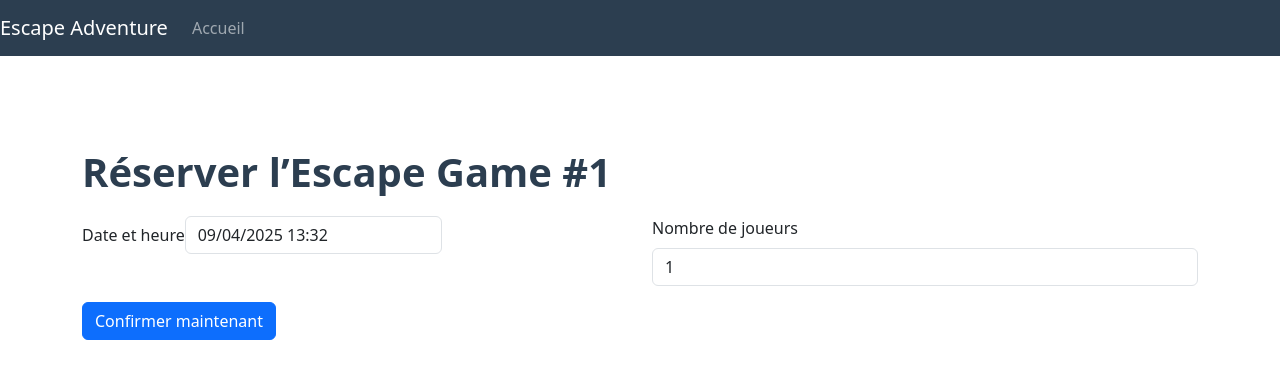
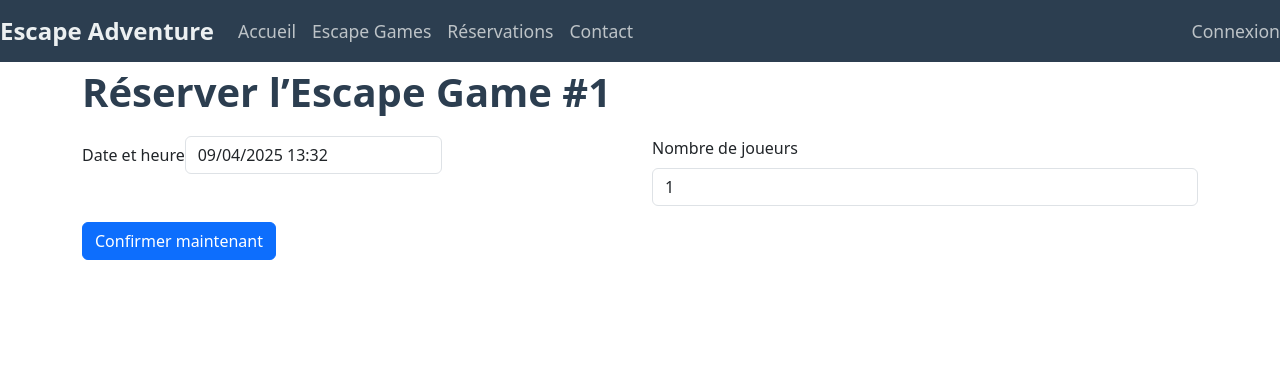
Before and after one commit to lauragwch/escape-game-front, a React (Vite) app: page /reservation/1 in a window 1280 px wide. Shown: the top 378 px of the page. Built offline with nearby package versions, Linux system fonts and the light colour scheme.

Commit message:
creation de la navbar

```diff
--- a/src/Components/NavBar.jsx
+++ b/src/Components/NavBar.jsx
@@ -1,16 +1,65 @@
-import { Navbar, Nav } from 'react-bootstrap';
+import React, { useState, useEffect } from 'react';
+import { Navbar, Nav, NavDropdown } from 'react-bootstrap';
+import { useNavigate } from 'react-router-dom';
+import 'bootstrap/dist/css/bootstrap.min.css';
 import '../Styles/NavBar.css';
 
 const NavBar = () => {
+  const [scroll, setScroll] = useState(false);
+  const navigate = useNavigate();
+  const token = localStorage.getItem('token'); // C'est le système d'authentification
+  const isConnected = !!token;
+
+  // Gestion du scroll
+  useEffect(() => {
+    const handleScroll = () => {
+      if (window.scrollY > 100) {
+        setScroll(true);
+      } else {
+        setScroll(false);
+      }
+    };
+    window.addEventListener('scroll', handleScroll);
+    return () => window.removeEventListener('scroll', handleScroll);
+  }, []);
+
+  const logout = () => {
+    localStorage.removeItem('token');
+    localStorage.removeItem('userId');
+    navigate('/login');
+  };
+
   return (
-    <Navbar bg="dark" variant="dark" expand="lg" className="mb-4">
-      <Navbar.Brand href="/">Escape Adventure</Navbar.Brand>
+    <Navbar
+      bg="dark"
+      variant="dark"
+      expand="lg"
+      fixed="top"
+      className={`mb-4 ${scroll ? 'active' : ''}`}
+    >
+      <Navbar.Brand onClick={() => navigate('/')}>Escape Adventure</Navbar.Brand>
       <Navbar.Toggle aria-controls="basic-navbar-nav" />
       <Navbar.Collapse id="basic-navbar-nav">
         <Nav className="me-auto">
-          <Nav.Link href="/">Accueil</Nav.Link>
-          {/* Ajouter d'autres liens plus tard */}
+          <Nav.Link onClick={() => navigate('/')}>Accueil</Nav.Link>
+          <Nav.Link onClick={() => navigate('/escape-games')}>
+            Escape Games
+          </Nav.Link>
+          <Nav.Link onClick={() => navigate('/reservations')}>
+            Réservations
+          </Nav.Link>
+          <Nav.Link onClick={() => navigate('/contact')}>Contact</Nav.Link>
         </Nav>
+        {isConnected ? (
+          <NavDropdown title="Mon Compte" id="account-dropdown">
+            <NavDropdown.Item onClick={() => navigate('/espace-client')}>
+              Espace Client
+            </NavDropdown.Item>
+            <NavDropdown.Item onClick={logout}>Déconnexion</NavDropdown.Item>
+          </NavDropdown>
+        ) : (
+          <Nav.Link onClick={() => navigate('/login')}>Connexion</Nav.Link>
+        )}
       </Navbar.Collapse>
     </Navbar>
   );
--- a/src/Pages/EspaceClient.jsx
+++ b/src/Pages/EspaceClient.jsx
@@ -29,6 +29,11 @@ const EspaceClient = () => {
     const game = escapeGames.find((g) => g.id === parseInt(escapeGameId, 10));
     if (!game) return 0;
     return game.type === 'Sur site' ? 100 : game.type === 'À domicile' ? 180 : 0;
+  };
+
+  // Fonction pour obtenir le tarif à partir de la réservation
+  const getReservationPrice = (reservation) => {
+    return reservation.escape_game_type === 'Sur site' ? 100 : reservation.escape_game_type === 'À domicile' ? 180 : 0;
   };
 
   useEffect(() => {
@@ -175,7 +180,7 @@ const EspaceClient = () => {
             <input
               type="text"
               className="form-control"
-              value={newReservation.escapeGameId ? `${getPrice(newReservation.escapeGameId)} €` : 'Tarif'}
+              value={newReservation.escapeGameId ? `${getPrice(newReservation.escapeGameId)} €` : 'N/A'}
               readOnly
             />
           </div>
@@ -195,6 +200,7 @@ const EspaceClient = () => {
               <th>Escape Game</th>
               <th>Date</th>
               <th>Participants</th>
+              <th>Tarif</th> {/* Nouvelle colonne */}
               <th>Statut</th>
               <th>Actions</th>
             </tr>
@@ -205,6 +211,7 @@ const EspaceClient = () => {
                 <td>{res.escape_game_nom}</td>
                 <td>{res.date_reservation}</td>
                 <td>{res.nombre_participants}</td>
+                <td>{getReservationPrice(res)} €</td> {/* Affichage du tarif */}
                 <td>{res.statut}</td>
                 <td>
                   <button
@@ -270,7 +277,7 @@ const EspaceClient = () => {
                 <input
                   type="text"
                   className="form-control"
-                  value={reservations.find(res => res.id === editReservation.id) ? `${getPrice(reservations.find(res => res.id === editReservation.id).escape_game_id)} €` : 'N/A'}
+                  value={`${getReservationPrice(reservations.find(res => res.id === editReservation.id))} €`}
                   readOnly
                 />
               </div>
--- a/src/Pages/HomePage.jsx
+++ b/src/Pages/HomePage.jsx
@@ -1,8 +1,10 @@
 import { useState, useEffect } from 'react';
-import { Link } from 'react-router-dom'; // Ajouté pour les liens
+import { Link } from 'react-router-dom';
 import { Container, Row, Col, Card, ListGroup } from 'react-bootstrap';
+import NavBar from '../Components/NavBar';
 import GameCard from '../Components/GameCard';
 import { fetchEscapeGames } from '../Services/api';
+import 'bootstrap/dist/css/bootstrap.min.css';
 import '../Styles/HomePage.css';
 
 const HomePage = () => {
@@ -28,7 +30,9 @@ const HomePage = () => {
   if (error) return <Container className="mt-5"><div>Erreur : {error}</div></Container>;
 
   return (
-    <Container className="mt-5 homepage">
+    <div>
+      <NavBar /> {/* Ajout de la navbar ici */}
+      <Container className="mt-5 pt-5 homepage"> {/* Ajout de pt-5 pour espacement sous la navbar fixée */}
         <section className="presentation">
           <Card>
             <Card.Body>
@@ -74,6 +78,7 @@ const HomePage = () => {
           </Card>
         </section>
       </Container>
+    </div>
   );
 };
 
--- a/src/Styles/NavBar.css
+++ b/src/Styles/NavBar.css
@@ -1,3 +1,36 @@
 .navbar {
-    background-color: #2c3e50 !important;
-  }
+  background-color: #2c3e50 !important;
+  transition: background-color 0.3s ease;
+}
+
+.navbar.active {
+  background-color: #1a252f !important;
+}
+
+.navbar-brand {
+  color: #ecf0f1 !important;
+  font-weight: bold;
+  font-size: 1.5rem;
+}
+
+.nav-link {
+  color: #bdc3c7 !important;
+  font-size: 1.1rem;
+}
+
+.nav-link:hover {
+  color: #ecf0f1 !important;
+}
+
+.dropdown-menu {
+  background-color: #2c3e50 !important;
+}
+
+.dropdown-item {
+  color: #bdc3c7 !important;
+}
+
+.dropdown-item:hover {
+  background-color: #1a252f !important;
+  color: #ecf0f1 !important;
+}
```
Lines whose indentation alone changed are shown as unchanged.
